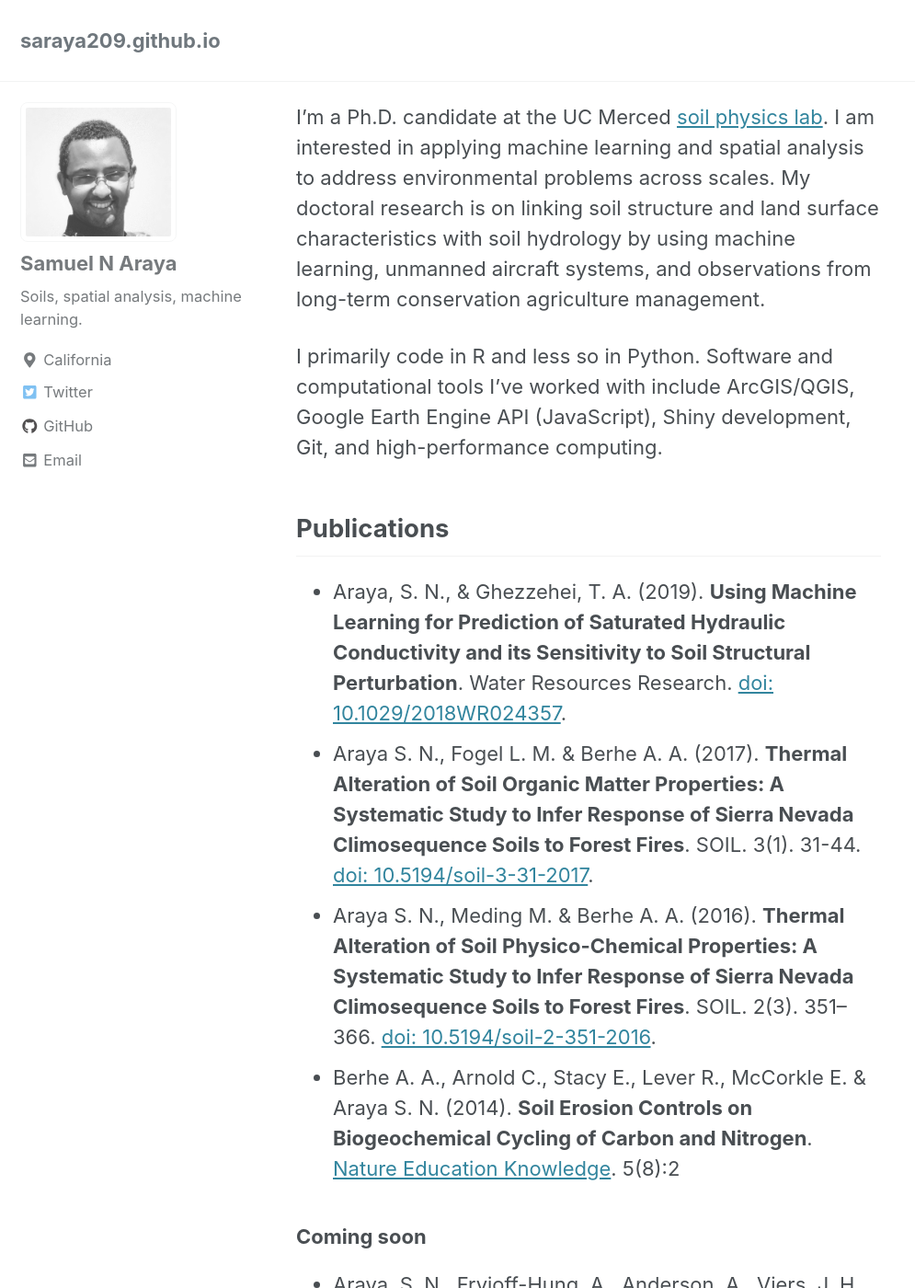
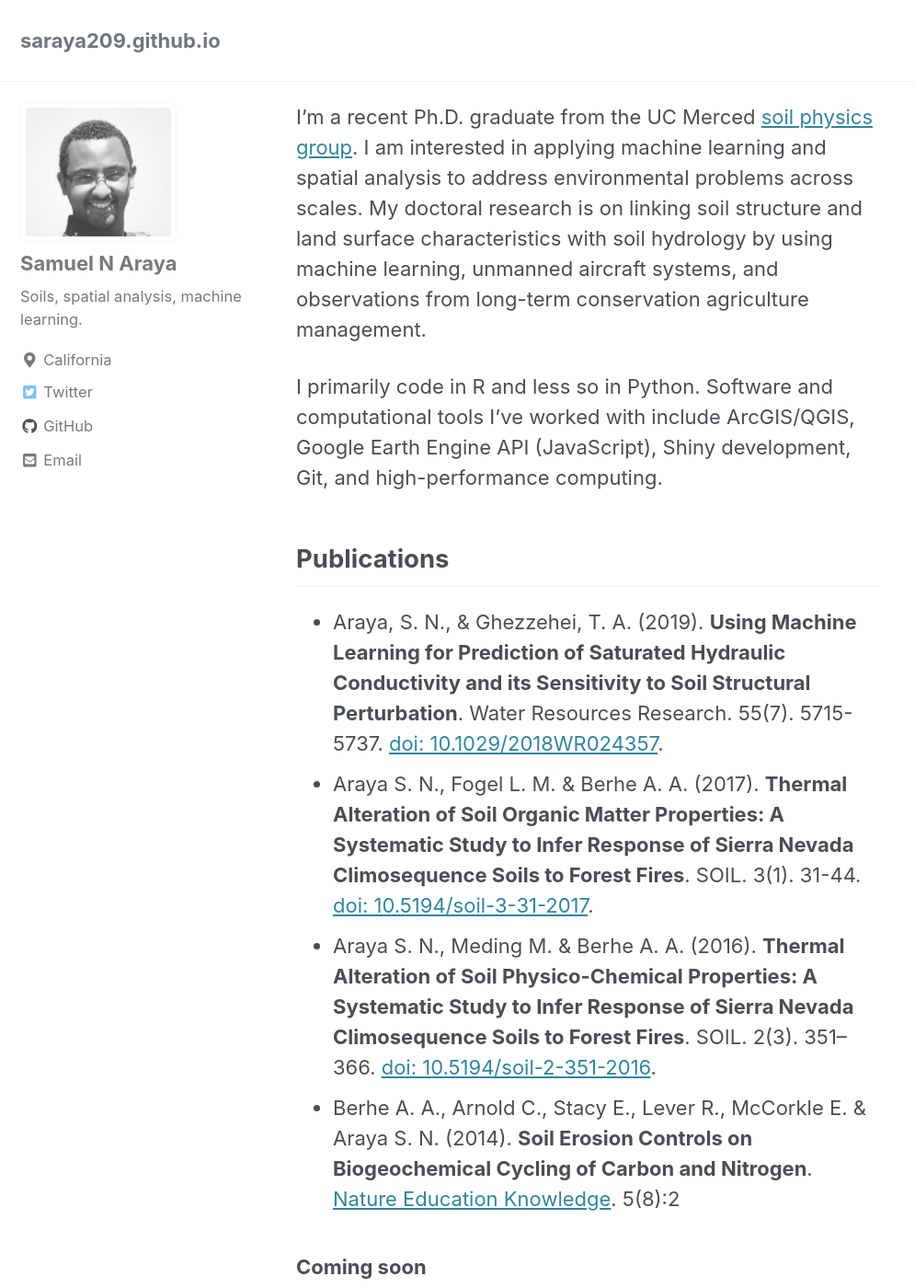
Before and after one commit to saraya209/saraya209.github.io, a Jekyll site: the page built from _pages/home.md, in a window 1280 px wide and 1400 px high. Shown: the whole window at 92% size, without its empty margins (0-995 px from the left). Built offline with Jekyll 4.4.1, drawn with Linux system fonts in a browser that asks for light colours; cached includes are drawn as plain includes; nearby versions of some CDN libraries; some of the changed text lies outside the part shown.

Commit message:
graduated.

```diff
--- a/_pages/home.md
+++ b/_pages/home.md
@@ -4,16 +4,16 @@ permalink: /
 title: ## Welcome to my website
 ---
 
-I'm a Ph.D. candidate at the UC Merced [soil physics lab](http://soilphysics.ucmerced.edu/). I am interested in applying machine learning and spatial analysis to address environmental problems across scales. My doctoral research is on linking soil structure and land surface characteristics with soil hydrology by using machine learning, unmanned aircraft systems, and observations from long-term conservation agriculture management.
+I'm a recent Ph.D. graduate from the UC Merced [soil physics group](http://soilphysics.ucmerced.edu/). I am interested in applying machine learning and spatial analysis to address environmental problems across scales. My doctoral research is on linking soil structure and land surface characteristics with soil hydrology by using machine learning, unmanned aircraft systems, and observations from long-term conservation agriculture management.
 
 I primarily code in R and less so in Python. Software and computational tools I've worked with include ArcGIS/QGIS, Google Earth Engine API (JavaScript), Shiny development, Git, and high-performance computing.
 
 ## Publications
-- Araya, S. N., & Ghezzehei, T. A. (2019). **Using Machine Learning for Prediction of Saturated Hydraulic Conductivity and its Sensitivity to Soil Structural Perturbation**. Water Resources Research. [doi: 10.1029/2018WR024357](https://doi.org/10.1029/2018WR024357).
+- Araya, S. N., & Ghezzehei, T. A. (2019). **Using Machine Learning for Prediction of Saturated Hydraulic Conductivity and its Sensitivity to Soil Structural Perturbation**. Water Resources Research. 55(7). 5715-5737. [doi: 10.1029/2018WR024357](https://doi.org/10.1029/2018WR024357).
 - Araya S. N., Fogel L. M. & Berhe A. A. (2017). **Thermal Alteration of Soil Organic Matter Properties: A Systematic Study to Infer Response of Sierra Nevada Climosequence Soils to Forest Fires**. SOIL. 3(1). 31-44. [doi: 10.5194/soil-3-31-2017](https://doi.org/10.5194/soil-3-31-2017).
 - Araya S. N., Meding M. & Berhe A. A. (2016). **Thermal Alteration of Soil Physico-Chemical Properties: A Systematic Study to Infer Response of Sierra Nevada Climosequence Soils to Forest Fires**. SOIL. 2(3). 351–366. [doi: 10.5194/soil-2-351-2016](https://doi.org/10.5194/soil-2-351-2016).
 - Berhe A. A., Arnold C., Stacy E., Lever R., McCorkle E. & Araya S. N. (2014). **Soil Erosion Controls on Biogeochemical Cycling of Carbon and Nitrogen**. [Nature Education Knowledge](https://www.nature.com/scitable/knowledge/library/soil-erosion-controls-on-biogeochemical-cycling-of-122160904). 5(8):2
 
 ### Coming soon
-- Araya, S. N., Fryjoff-Hung, A., Anderson, A., Viers, J. H., & Ghezzehei, T. A. **Prediction of Soil Moisture at High Spatial Resolution Using Machine Learning and Unmanned Aircraft Systems-Based Remote Sensing**. Manuscript in preparation.
-- Araya, S. N., Mitchell, J. P., Hopmans J. W. & Ghezzehei, T. A. **Long-Term Impact of Cover Cropping and Reduced Disturbance Tillage on Soil Hydraulic Properties and Soil Moisture Storage**. Manuscript in preparation.
+- Araya, S. N., Fryjoff-Hung, A., Anderson, A., Viers, J. H., & Ghezzehei, T. A. **Prediction of Soil Moisture at High Spatial Resolution Using Machine Learning and Unmanned Aircraft Systems-Based Remote Sensing**
+- Araya, S. N., Mitchell, J. P., Hopmans J. W. & Ghezzehei, T. A. **Long-Term Impact of Cover Cropping and Reduced Disturbance Tillage on Soil Hydraulic Properties and Soil Moisture Storage**
```
